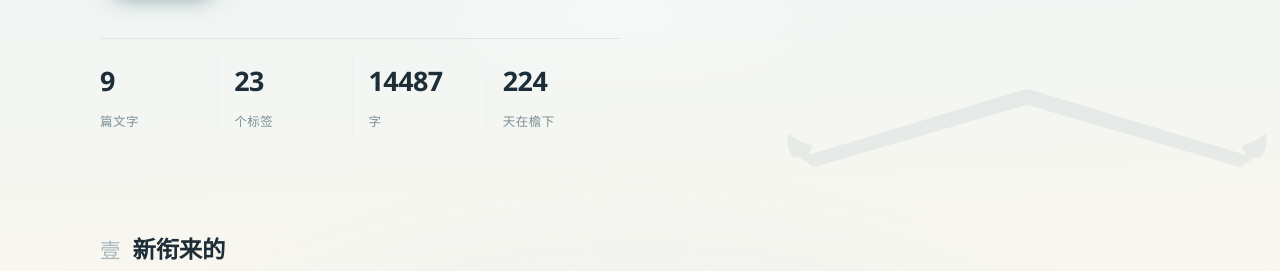
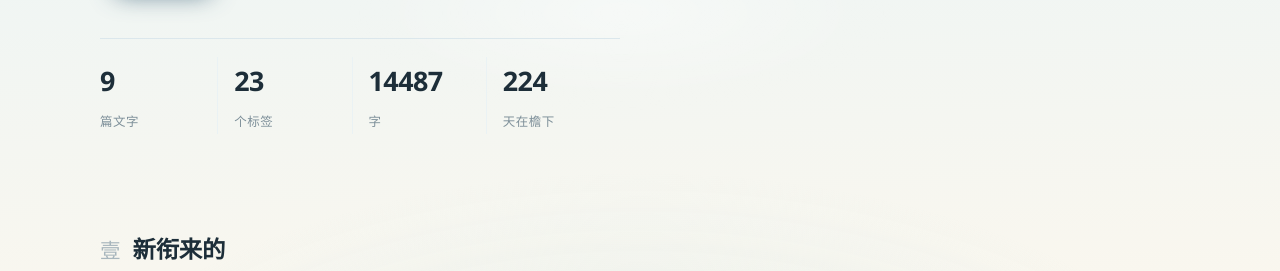
Before and after one commit to xing05188/xiaoyanzi, a Jekyll site: the page built from index.html, in a window 1280 px wide. Shown: the part 531-802 px from the top of the page. Built offline with Jekyll 4.4.1, drawn with Linux system fonts in a browser that asks for light colours.

Commit message:
polish: 精简首屏装饰，优化平板布局

```diff
--- a/_layouts/home.html
+++ b/_layouts/home.html
@@ -17,13 +17,6 @@ body_class: home
 <!-- ======================== 首屏 ======================== -->
 <section class="hero">
   <div class="hero-scene" aria-hidden="true">
-    <svg class="scene-roof" viewBox="0 0 600 160" fill="currentColor" aria-hidden="true">
-      <!-- 一片屋檐：屋脊 + 两端翘角 -->
-      <path d="M16 122 300 36l284 86-17 12-267-78L33 134z"/>
-      <path d="M8 122c-7-9-9-20-6-30 9 8 19 12 30 15l-6 14z"/>
-      <path d="M592 122c7-9 9-20 6-30-9 8-19 12-30 15l6 14z"/>
-    </svg>
-
     <span class="fly-bird b1">
       <svg viewBox="22 0 96 70"><path d="M105 19c4-1 7 1 8 4 1 4-2 7-7 8-8 2-15 6-22 11L52 66l10-15-26 4 19-12c9-4 19-11 27-17 5-4 12-6 18-5z M86 30C78 17 63 6 46 2c12 11 21 21 25 34z"/></svg>
     </span>
--- a/assets/css/style.css
+++ b/assets/css/style.css
@@ -561,16 +561,7 @@ html[data-resolved="dark"] .btn-primary:hover { color: #0d1c24; }
   overflow: hidden;
 }
 
-.scene-roof {
-  position: absolute;
-  right: 1%;
-  bottom: -6px;
-  width: min(480px, 46%);
-  height: auto;
-  color: var(--accent);
-  opacity: .07;
-}
-.scene-roof path { fill: currentColor; stroke: none; }
+.scene-roof { display: none; }
 
 .fly-bird {
   position: absolute;
@@ -1376,7 +1367,7 @@ html[data-resolved="dark"] .search-panel__backdrop { background: rgba(4, 12, 18,
   .post-grid { grid-template-columns: repeat(2, 1fr); }
   .lanes { grid-template-columns: repeat(2, 1fr); }
   .feature { grid-template-columns: 1fr; }
-  .feature-aside { min-height: 150px; border-left: 0; border-top: 1px solid var(--line-soft); order: -1; }
+  .feature-aside { display: none; }
   .footer-inner { grid-template-columns: 1fr; gap: 26px; }
   .footer-nav { justify-content: flex-start; gap: 44px; }
   .scene-roof { width: 76%; opacity: .07; }
```
